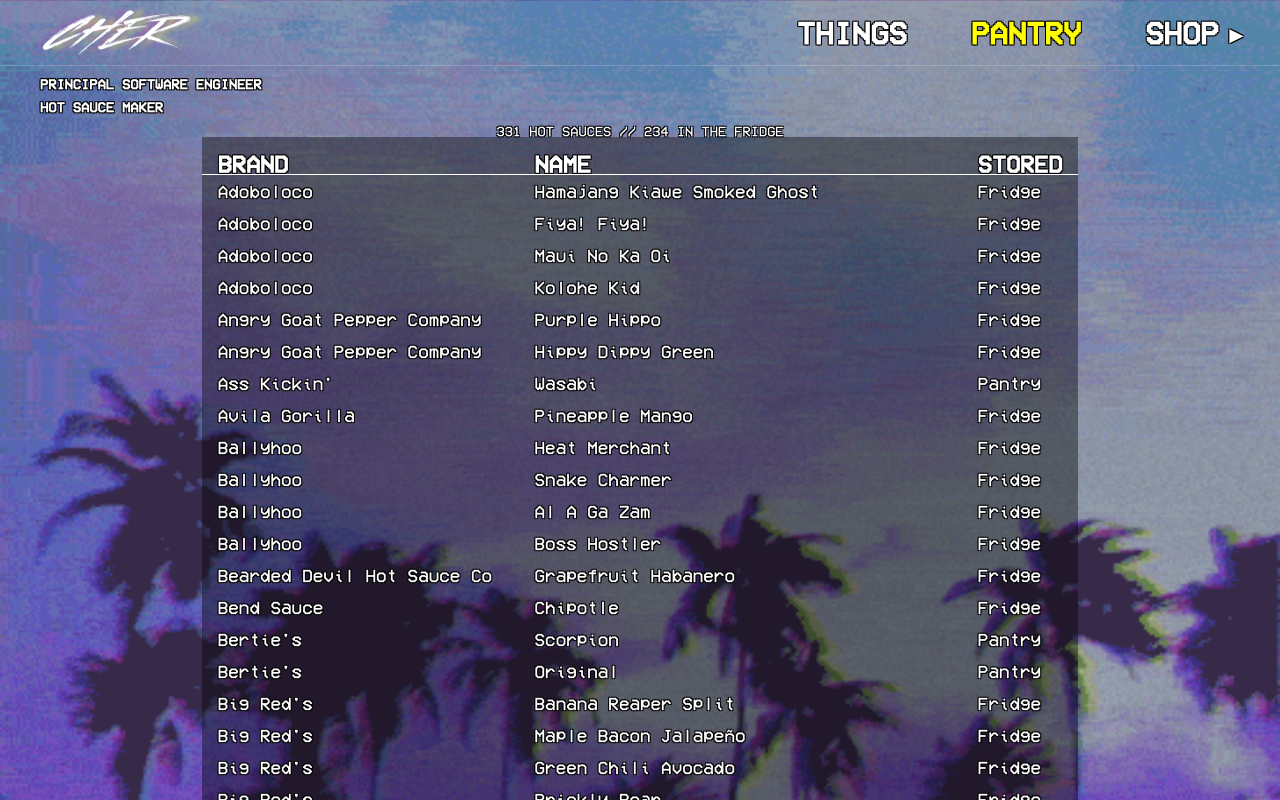
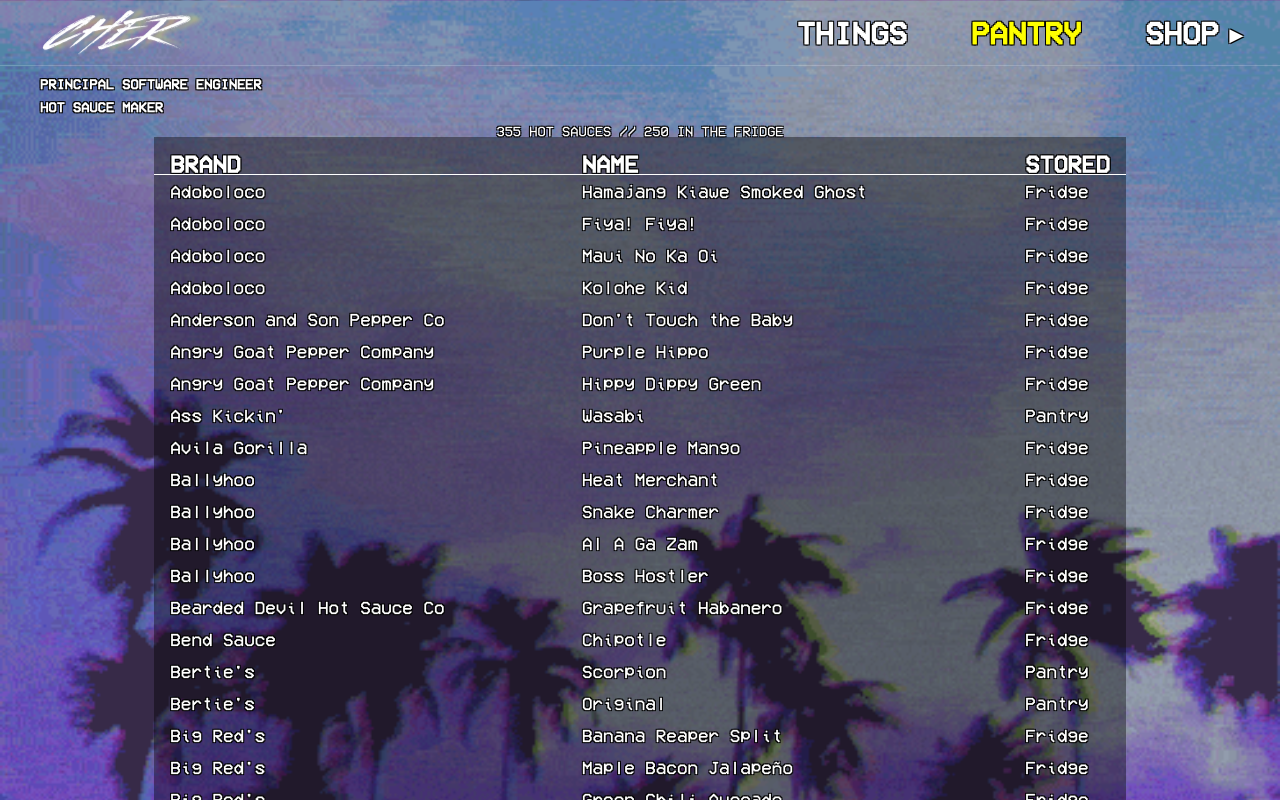
Before and after one commit to cherscarlett/cher, a Next.js app: page /pantry in a window 1280 px wide. Shown: the top 800 px of the page. Built offline with nearby package versions, Linux system fonts and the light colour scheme.

Commit message:
Updates pantry

```diff
--- a/pages/pantry.js
+++ b/pages/pantry.js
@@ -34,6 +34,14 @@
       "img": null
     },
     {
+      "brand": "Anderson and Son Pepper Co",
+      "name": "Don't Touch the Baby",
+      "shu": null,
+      "location": "Fridge",
+      "url": null,
+      "img": null
+    },
+    {
       "brand": "Angry Goat Pepper Company",
       "name": "Purple Hippo",
       "shu": null,
@@ -595,9 +603,25 @@
     },
     {
       "brand": "Culley's",
+      "name": "Lucky 13",
+      "shu": null,
+      "location": "Fridge",
+      "url": null,
+      "img": null
+    },
+    {
+      "brand": "Culley's",
       "name": "Fire Water",
       "shu": null,
       "location": "Fridge",
+      "url": null,
+      "img": null
+    },
+    {
+      "brand": "Culley's",
+      "name": "Fxck Me That's Hot",
+      "shu": null,
+      "location": null,
       "url": null,
       "img": null
     },
@@ -794,6 +818,30 @@
       "img": null
     },
     {
+      "brand": "FireFlower",
+      "name": "Local Haunt",
+      "shu": null,
+      "location": "Fridge",
+      "url": null,
+      "img": null
+    },
+    {
+      "brand": "FireFlower",
+      "name": "Hotsy-Totsy",
+      "shu": null,
+      "location": "Fridge",
+      "url": null,
+      "img": null
+    },
+    {
+      "brand": "FireFlower",
+      "name": "Main Squeeze",
+      "shu": null,
+      "location": "Fridge",
+      "url": null,
+      "img": null
+    },
+    {
       "brand": "Formosa Hot Sauce",
       "name": "Roasted Peppers",
       "shu": null,
@@ -898,6 +946,14 @@
       "img": null
     },
     {
+      "brand": "Halesite",
+      "name": "Habanero",
+      "shu": null,
+      "location": "Fridge",
+      "url": null,
+      "img": null
+    },
+    {
       "brand": "Hank's",
       "name": "Iceman",
       "shu": null,
@@ -946,6 +1002,14 @@
       "img": null
     },
     {
+      "brand": "Heartbeat Hot Sauce x Dustin Poirier",
+      "name": "Louisiana Style",
+      "shu": null,
+      "location": "Fridge",
+      "url": null,
+      "img": null
+    },
+    {
       "brand": "Heartbeat Hot Sauce",
       "name": "Scorpion",
       "shu": null,
@@ -1090,6 +1154,30 @@
       "img": null
     },
     {
+      "brand": "Hot Winter",
+      "name": "Santa Fe Grande",
+      "shu": null,
+      "location": null,
+      "url": null,
+      "img": null
+    },
+    {
+      "brand": "Hot Winter",
+      "name": "Aleppo",
+      "shu": null,
+      "location": null,
+      "url": null,
+      "img": null
+    },
+    {
+      "brand": "Hot Winter",
+      "name": "Hinkelhatz",
+      "shu": null,
+      "location": null,
+      "url": null,
+      "img": null
+    },
+    {
       "brand": "Hotlanta",
       "name": "Original Hot Sauce",
       "shu": null,
@@ -1242,6 +1330,14 @@
       "img": null
     },
     {
+      "brand": "Louisiana",
+      "name": "Red Rooster",
+      "shu": null,
+      "location": null,
+      "url": null,
+      "img": null
+    },
+    {
       "brand": "Lucky Dog",
       "name": "Green Label",
       "shu": null,
@@ -1589,7 +1685,7 @@
       "brand": "Midsummer",
       "name": "みお",
       "shu": null,
-      "location": null,
+      "location": "Fridge",
       "url": null,
       "img": null
     },
@@ -1597,7 +1693,15 @@
       "brand": "Midsummer X Omnipollo",
       "name": "Fatamorgana",
       "shu": null,
-      "location": null,
+      "location": "Fridge",
+      "url": null,
+      "img": null
+    },
+    {
+      "brand": "Midsummer X Omnipollo",
+      "name": "Noa Pecan Mud Cake",
+      "shu": null,
+      "location": "Fridge",
       "url": null,
       "img": null
     },
@@ -1738,6 +1842,14 @@
       "img": null
     },
     {
+      "brand": "Pili Hunters",
+      "name": "Buyo",
+      "shu": null,
+      "location": null,
+      "url": null,
+      "img": null
+    },
+    {
       "brand": "Pirate's Lantern",
       "name": "Original Bajan Pepper Sauce",
       "shu": null,
@@ -1802,6 +1914,14 @@
       "img": null
     },
     {
+      "brand": "Queen Creek Olive Mill",
+      "name": "Venom",
+      "shu": null,
+      "location": "Fridge",
+      "url": null,
+      "img": null
+    },
+    {
       "brand": "Queen Majesty",
       "name": "Charcoal Ghost",
       "shu": null,
@@ -1842,6 +1962,14 @@
       "img": null
     },
     {
+      "brand": "RADS",
+      "name": "Lemon Pepper Garlic",
+      "shu": null,
+      "location": "Fridge",
+      "url": null,
+      "img": null
+    },
+    {
       "brand": "Red Clay",
       "name": "Verde",
       "shu": null,
@@ -1850,6 +1978,14 @@
       "img": null
     },
     {
+      "brand": "Ring of Fire",
+      "name": "Original Habanero",
+      "shu": null,
+      "location": "Fridge",
+      "url": null,
+      "img": null
+    },
+    {
       "brand": "Rising Sun",
       "name": "Apple Cinnamon Chipotle",
       "shu": null,
@@ -1906,6 +2042,38 @@
       "img": null
     },
     {
+      "brand": "Sakari Farms",
+      "name": "Cascadia Lava",
+      "shu": null,
+      "location": null,
+      "url": null,
+      "img": null
+    },
+    {
+      "brand": "Sakari Farms",
+      "name": "Sakariacha",
+      "shu": null,
+      "location": null,
+      "url": null,
+      "img": null
+    },
+    {
+      "brand": "Sakari Farms",
+      "name": "Fire Roasted",
+      "shu": null,
+      "location": null,
+      "url": null,
+      "img": null
+    },
+    {
+      "brand": "Sakari Farms",
+      "name": "Salsa Morada",
+      "shu": null,
+      "location": null,
+      "url": null,
+      "img": null
+    },
+    {
       "brand": "Sam Fuego",
       "name": "Hinkelhatch Roasted Red Pepper & Garlic",
       "shu": null,
@@ -2202,6 +2370,14 @@
       "img": null
     },
     {
+      "brand": "Splat",
+      "name": "Red Serrano",
+      "shu": null,
+      "location": "Fridge",
+      "url": null,
+      "img": null
+    },
+    {
       "brand": "Steel City Sauce Co.",
       "name": "Jade Jaguar",
       "shu": null,
@@ -2410,6 +2586,14 @@
       "img": null
     },
     {
+      "brand": "The Show",
+      "name": "Greenshow",
+      "shu": null,
+      "location": "Fridge",
+      "url": null,
+      "img": null
+    },
+    {
       "brand": "The Spicy Shark",
       "name": "Megalodon",
       "shu": null,
@@ -2646,6 +2830,14 @@
     {
       "brand": "Yellowbird",
       "name": "Agave Sriracha",
+      "shu": null,
+      "location": "Fridge",
+      "url": null,
+      "img": null
+    },
+    {
+      "brand": "Yellowbird",
+      "name": "Super Serronic",
       "shu": null,
       "location": "Fridge",
       "url": null,
```
